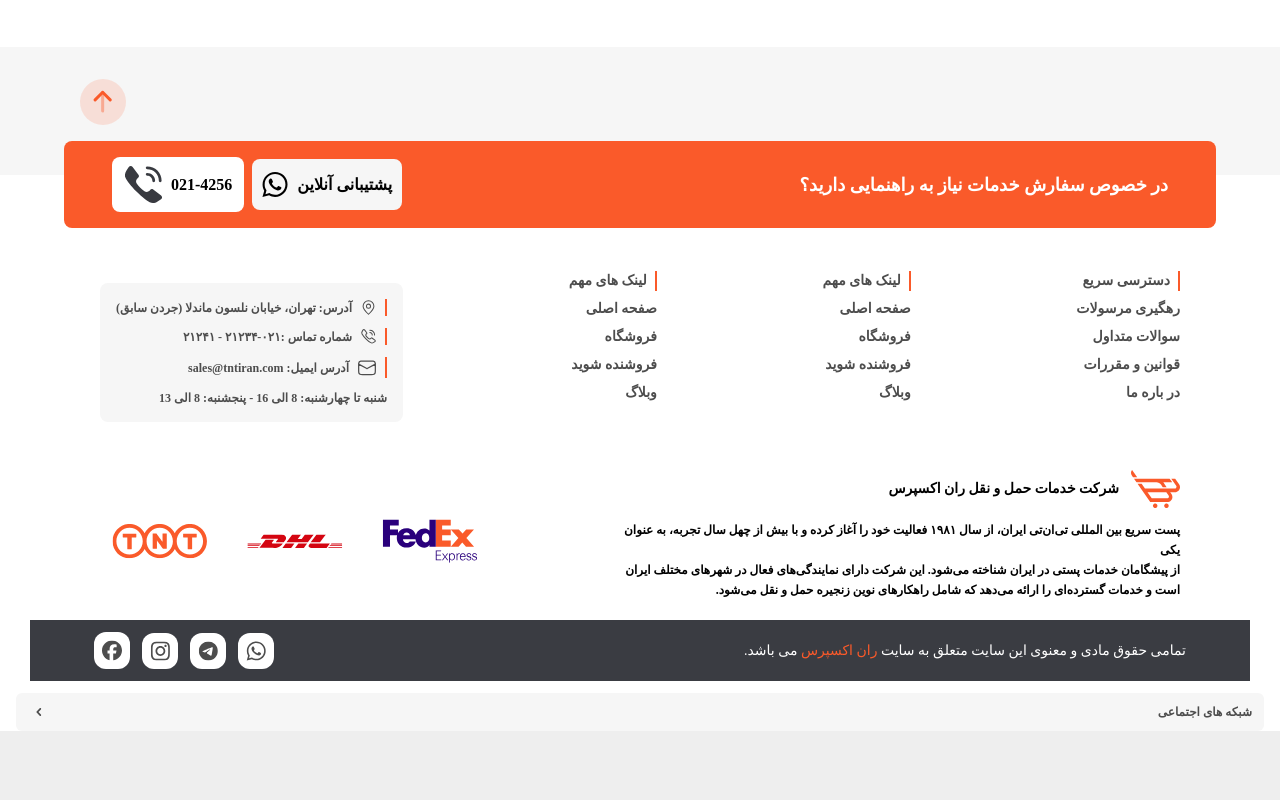
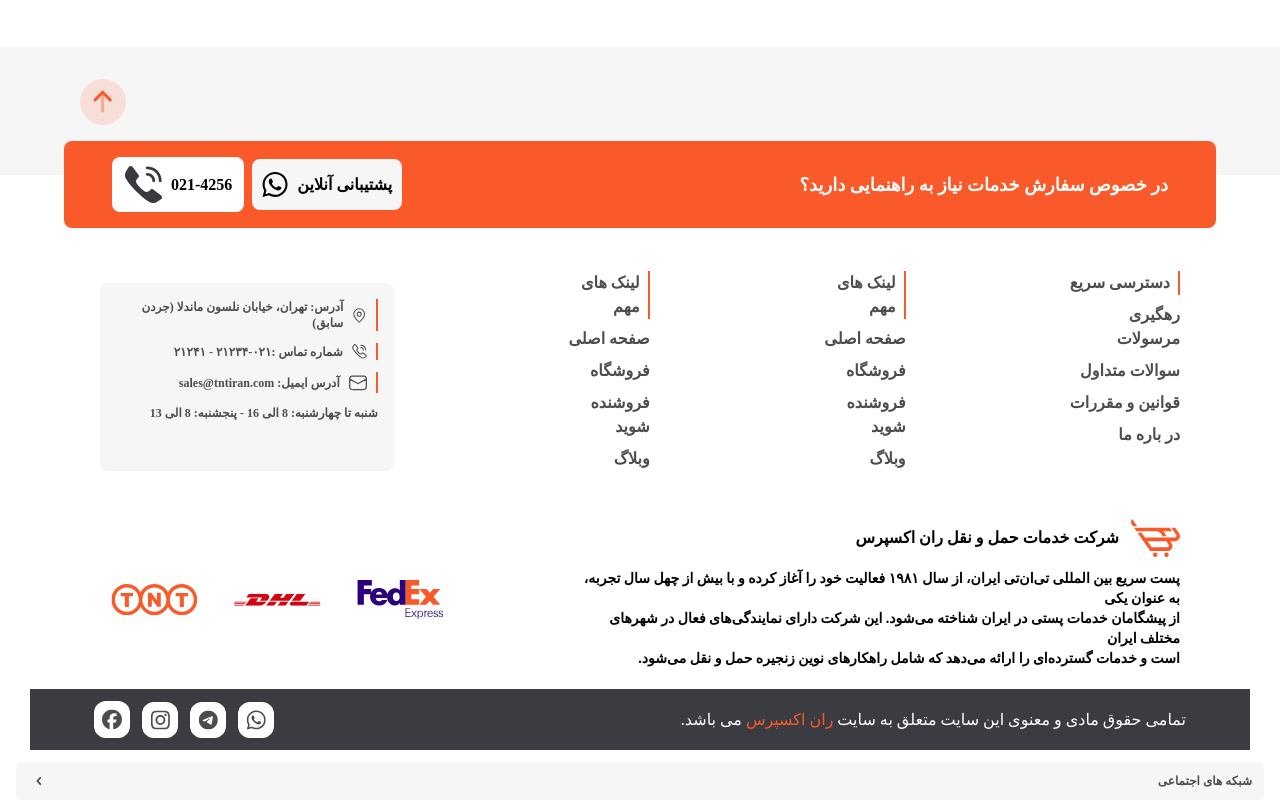
Before and after one commit to mahdikhalili1998/TurkeyMarket, a Next.js app: page / in a window 1280 px wide. Shown: the part 1679-2479 px from the top of the page. Before the commit the page ends 2410 px from the top, so only its background shows below. Built offline with nearby package versions, Linux system fonts and the light colour scheme; a web font is replaced by a local one.

Commit message:
add language handler

```diff
--- a/src/components/module/footer/ForthSection.tsx
+++ b/src/components/module/footer/ForthSection.tsx
@@ -6,7 +6,7 @@ function ForthSection() {
   return (
     <div>
       <div className="mt-5 hidden items-center justify-between bg-field3 px-16 py-3 xl:mx-[30px] xl:flex">
-        <p className="text-sm text-white">
+        <p className="text-base text-white">
           تمامی حقوق مادی و معنوی این سایت متعلق به سایت{" "}
           <span className="text-main-orange">ران اکسپرس</span> می باشد.
         </p>
--- a/src/components/module/footer/SecondSection.tsx
+++ b/src/components/module/footer/SecondSection.tsx
@@ -7,8 +7,8 @@ import Tel from "../../../../public/icon/tel2.svg";
 function SecondSection() {
   return (
     <div className="flex justify-center bg-white text-text-color dark:bg-field3 dark:text-white xl:mx-[100px] xl:mt-24 xl:justify-between xl:gap-[160px]">
-      <ul className="hidden flex-col items-start gap-2 text-sm dark:text-white xl:flex xl:text-sm xl:font-semibold">
-        <li className="cursor-pointer border-r-2 border-solid border-main-orange pr-2 font-semibold hover:text-main-orange xl:text-sm xl:font-bold">
+      <ul className="hidden flex-col items-start gap-2 text-sm dark:text-white xl:flex xl:text-base xl:font-semibold">
+        <li className="cursor-pointer border-r-2 border-solid border-main-orange pr-2 font-semibold hover:text-main-orange xl:text-base xl:font-bold">
           دسترسی سریع
         </li>
         <li className="cursor-pointer hover:text-main-orange">
@@ -20,8 +20,8 @@ function SecondSection() {
         </li>
         <li className="cursor-pointer hover:text-main-orange"> در باره ما</li>
       </ul>
-      <ul className="hidden flex-col items-start gap-2 text-sm dark:text-white xl:flex xl:text-sm xl:font-semibold">
-        <li className="cursor-pointer border-r-2 border-solid border-main-orange pr-2 font-semibold hover:text-main-orange xl:text-sm xl:font-bold">
+      <ul className="hidden flex-col items-start gap-2 text-sm dark:text-white xl:flex xl:text-base xl:font-semibold">
+        <li className="cursor-pointer border-r-2 border-solid border-main-orange pr-2 font-semibold hover:text-main-orange xl:text-base xl:font-bold">
           لینک های مهم{" "}
         </li>
         <li className="cursor-pointer hover:text-main-orange">صفحه اصلی</li>
@@ -29,7 +29,7 @@ function SecondSection() {
         <li className="cursor-pointer hover:text-main-orange">فروشنده شوید</li>
         <li className="cursor-pointer hover:text-main-orange">وبلاگ</li>
       </ul>
-      <ul className="hidden flex-col items-start gap-2 text-sm dark:text-white xl:flex xl:text-sm xl:font-semibold">
+      <ul className="hidden flex-col items-start gap-2 text-sm dark:text-white xl:flex xl:text-base xl:font-semibold">
         <li className="cursor-pointer border-r-2 border-solid border-main-orange pr-2 font-semibold hover:text-main-orange xl:font-bold">
           لینک های مهم{" "}
         </li>
--- a/src/components/module/footer/ThirdSection.tsx
+++ b/src/components/module/footer/ThirdSection.tsx
@@ -8,11 +8,11 @@ function ThirdSection() {
       <div className="items-start xl:flex xl:flex-col">
         <div className="flex items-center gap-3">
           <ImageTag src="basket" width={49} height={38} />
-          <span className="text-sm font-semibold">
+          <span className="text-base font-semibold">
             شرکت خدمات حمل و نقل ران اکسپرس
           </span>
         </div>
-        <p className="mt-3 xl:text-xs/5 xl:font-semibold">
+        <p className="mt-3 xl:text-sm/5 xl:font-semibold">
           پست سریع بین المللی تی‌ان‌تی ایران، از سال ۱۹۸۱ فعالیت خود را آغاز
           کرده و با بیش از چهل سال تجربه، به عنوان یکی <br />
           از پیشگامان خدمات پستی در ایران شناخته می‌شود. این شرکت دارای
```
